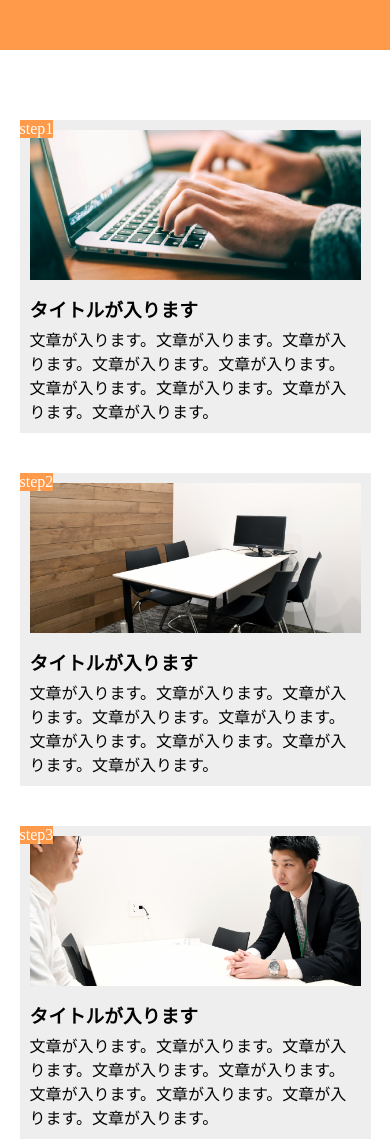
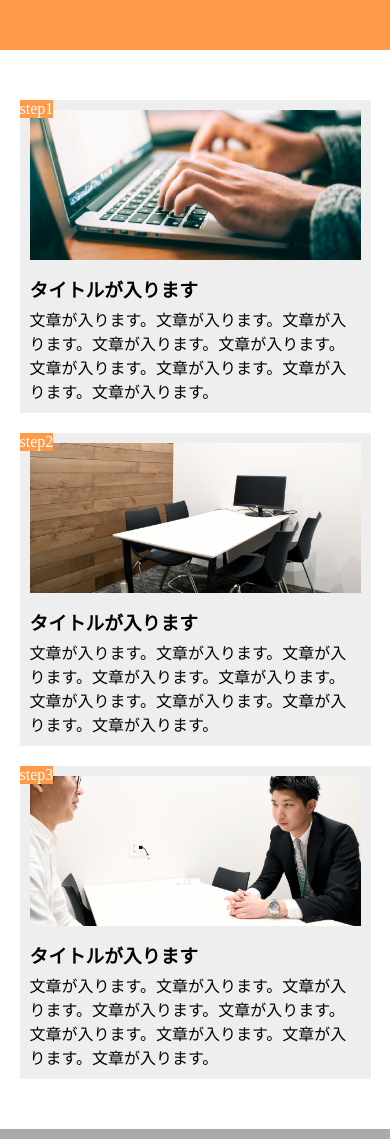
Before and after one commit to ayano309/chapter1-10, a plain HTML site: page index.html in a window 390 px wide. Shown: the top 1139 px of the page. Drawn offline with Linux system fonts and the light colour scheme.

Commit message:
[finish]1-10

```diff
--- a/style.css
+++ b/style.css
@@ -68,10 +68,10 @@ footer{
 
   main{
     width: 100%;
-    display: flex;
+    /* display: flex;
     flex-direction: column;
-    justify-content: center;
-
+    justify-content: center; */
+    display: block;
   }
 
   .box-item{
```
